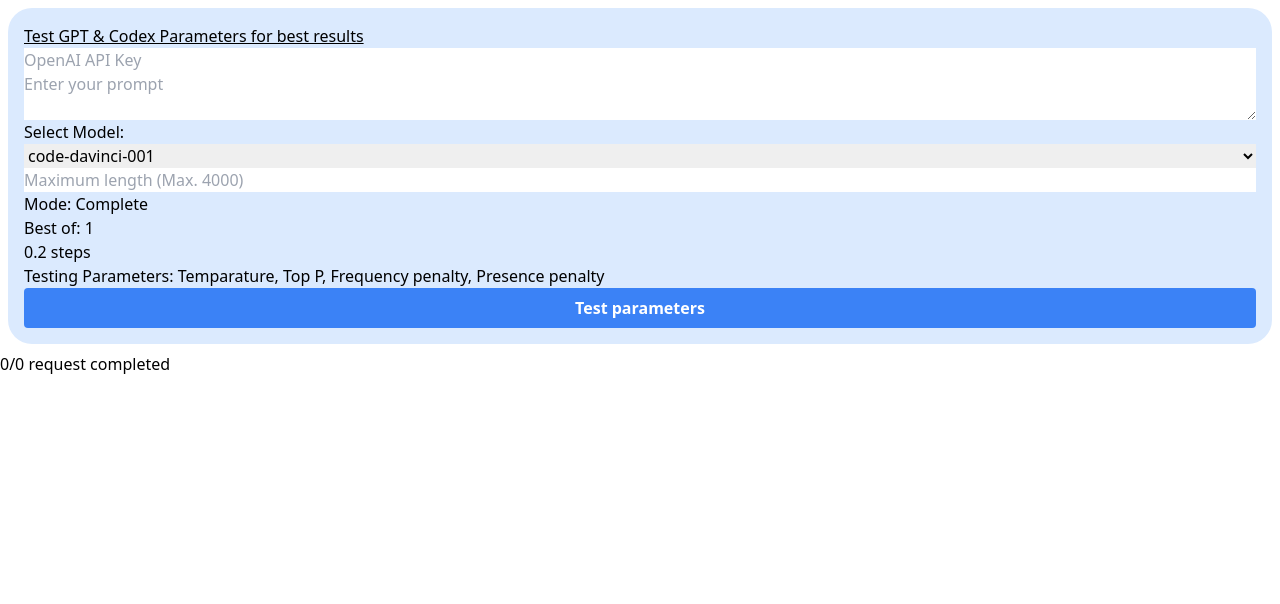
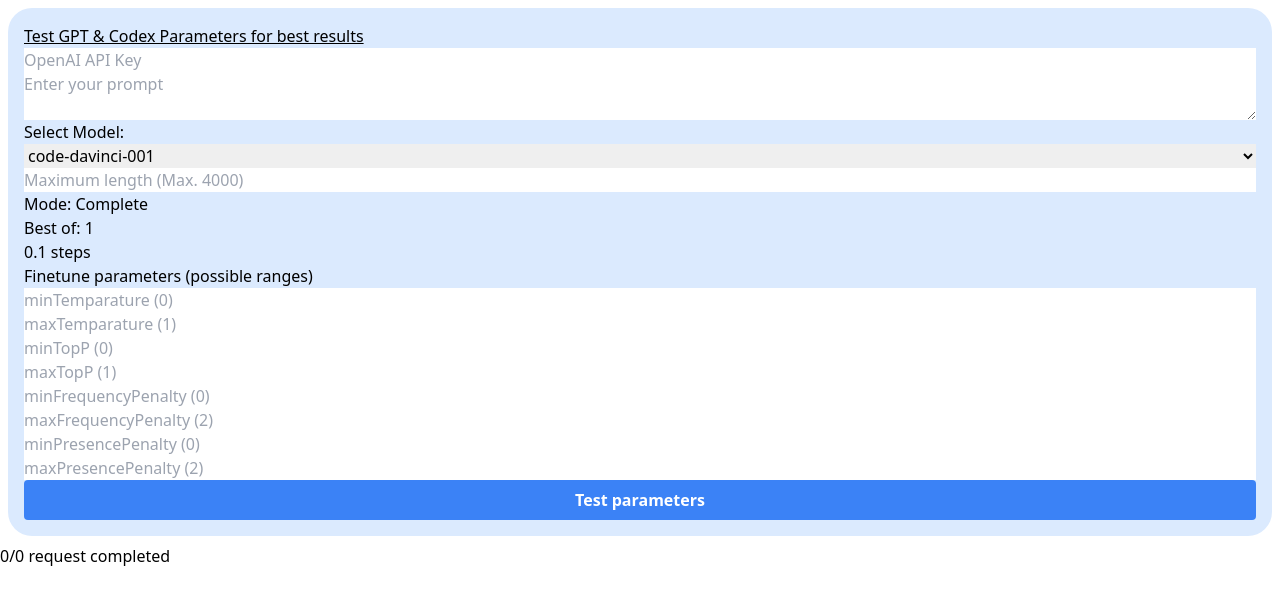
Before and after one commit to ezzcodeezzlife/gpt3-automated-prompt-parameter-testing, a Next.js app: page / in a window 1280 px wide. Shown: the top 604 px of the page. Built offline with nearby package versions, Linux system fonts and the light colour scheme.

Commit message:
add min max parameter  finetuning input

```diff
--- a/lib/getAllCombinations.js
+++ b/lib/getAllCombinations.js
@@ -3,14 +3,14 @@
   for (let i = 0; i < ranges.length; i++) {
     const range = ranges[i];
     if (combinations.length === 0) {
-      for (let j = range[0]; j <= range[1]; j += 0.2) {
+      for (let j = range[0]; j <= range[1]; j += 0.1) {
         combinations.push([j]);
       }
     } else {
       const temp = [];
       for (let n = 0; n < combinations.length; n++) {
         const combination = combinations[n];
-        for (let j = range[0]; j <= range[1]; j += 0.2) {
+        for (let j = range[0]; j <= range[1]; j += 0.1) {
           temp.push(roundToFirstDigit(combination.concat([j])));
         }
       }
@@ -30,7 +30,7 @@
 
 async function sleep() {
   return new Promise(function (resolve, reject) {
-    console.log("sleeping due to 429 error")
+    console.log("sleeping due to 429 error");
     setTimeout(function () {
       resolve("anything");
     }, 60000);
--- a/pages/index.js
+++ b/pages/index.js
@@ -4,12 +4,6 @@
 const models = ["code-davinci-001", "text-davinci-002"];
 
 // Order: Temparature, Top P, Frequency penalty, Presence penalty
-const ranges = [
-  [0, 1],
-  [0, 1],
-  [0, 2],
-  [0, 2],
-];
 
 export default function Home() {
   const [keyinput, setKeyinput] = useState("");
@@ -18,12 +12,29 @@
   const [model, setModel] = useState("code-davinci-001");
   const [responses, setResponses] = useState([]);
 
+  const [minTemparatureInput, setMinTemparatureInput] = useState(0);
+  const [maxTemparatureInput, setMaxTemparatureInput] = useState(1);
+  const [minTopPInput, setMinTopPInput] = useState(0);
+  const [maxTopPInput, setMaxTopPInput] = useState(1);
+  const [minFrequencyPenaltyInput, setMinFrequencyPenaltyInput] = useState(0);
+  const [maxFrequencyPenaltyInput, setMaxFrequencyPenaltyInput] = useState(2);
+  const [minPresencePenaltyInput, setMinPresencePenaltyInput] = useState(0);
+  const [maxPresencePenaltyInput, setMaxPresencePenaltyInput] = useState(2);
+
   const [allCombinations, setAllcombinations] = useState(0);
   const [counter, setCounter] = useState(0);
 
   const testPrompt = async () => {
-    keyinput === "" || promptinput === "" || maxlength === 0 || model === "" ? (alert("Please refresh & fill out all fields")) : null;
-    const allcombs = getAllCombinations(ranges);
+    console.log("buttomPress");
+    keyinput === "" || promptinput === "" || maxlength === 0 || model === ""
+      ? alert("Please refresh & fill out all fields")
+      : null;
+    const allcombs = getAllCombinations([
+      [Number(minTemparatureInput), Number(maxTemparatureInput)],
+      [Number(minTopPInput), Number(maxTopPInput)],
+      [Number(minFrequencyPenaltyInput), Number(maxFrequencyPenaltyInput)],
+      [Number(minPresencePenaltyInput), Number(maxPresencePenaltyInput)],
+    ]);
     setAllcombinations(allcombs.length);
 
     for (let i = 0; i < allcombs.length; i++) {
@@ -88,25 +99,62 @@
         />
         <span>Mode: Complete</span>
         <span>Best of: 1</span>
-        <span>0.2 steps</span>
-        <p>
-          Testing Parameters: Temparature, Top P, Frequency penalty, Presence
-          penalty
-        </p>
+        <span>0.1 steps</span>
 
+        <p>Finetune parameters (possible ranges)</p>
+        <input
+          type="text"
+          placeholder="minTemparature (0)"
+          onChange={(e) => setMinTemparatureInput(e.target.value)}
+        />
+        <input
+          type="text"
+          placeholder="maxTemparature (1)"
+          onChange={(e) => setMaxTemparatureInput(e.target.value)}
+        />
+        <input
+          type="text"
+          placeholder="minTopP (0)"
+          onChange={(e) => setMinTopPInput(e.target.value)}
+        />
+        <input
+          type="text"
+          placeholder="maxTopP (1)"
+          onChange={(e) => setMaxTopPInput(e.target.value)}
+        />
+        <input
+          type="text"
+          placeholder="minFrequencyPenalty (0)"
+          onChange={(e) => setMinFrequencyPenaltyInput(e.target.value)}
+        />
+        <input
+          type="text"
+          placeholder="maxFrequencyPenalty (2)"
+          onChange={(e) => setMaxFrequencyPenaltyInput(e.target.value)}
+        />
+        <input
+          type="text"
+          placeholder="minPresencePenalty (0)"
+          onChange={(e) => setMinPresencePenaltyInput(e.target.value)}
+        />
+        <input
+          type="text"
+          placeholder="maxPresencePenalty (2)"
+          onChange={(e) => setMaxPresencePenaltyInput(e.target.value)}
+        />
 
-        {allCombinations === 0 ? (<button
-          className="bg-blue-500 hover:bg-blue-700 text-white font-bold py-2 px-4 rounded"
-          onClick={testPrompt}
-        >
-          Test parameters
-        </button>):(<button
-          className="bg-gray-200	 hover:bg-grey text-white  font-bold py-2 px-4 rounded"
-        >
-          Testing
-        </button>)}
-
-
+        {allCombinations === 0 ? (
+          <button
+            className="bg-blue-500 hover:bg-blue-700 text-white font-bold py-2 px-4 rounded"
+            onClick={testPrompt}
+          >
+            Test parameters
+          </button>
+        ) : (
+          <button className="bg-gray-200	 hover:bg-grey text-white  font-bold py-2 px-4 rounded">
+            Testing
+          </button>
+        )}
       </div>
 
       <div>{counter + "/" + allCombinations} request completed</div>
```
